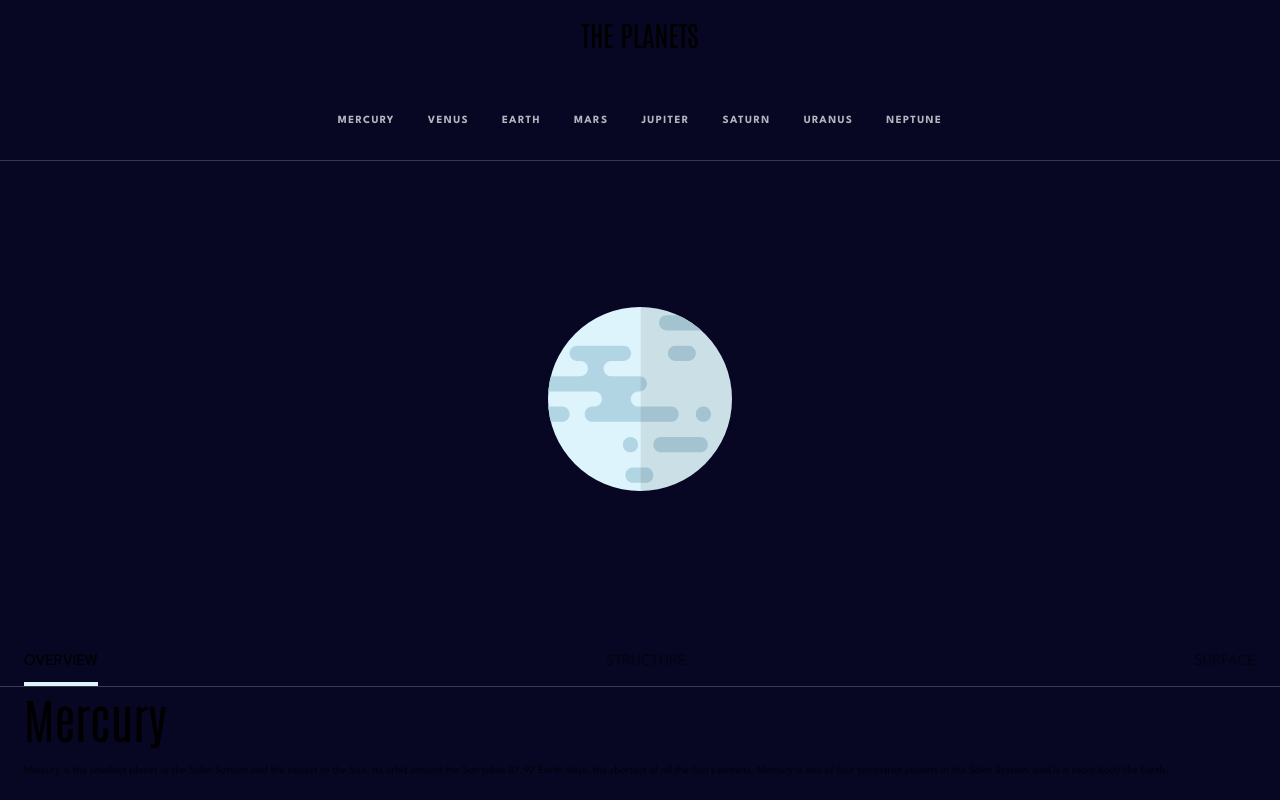
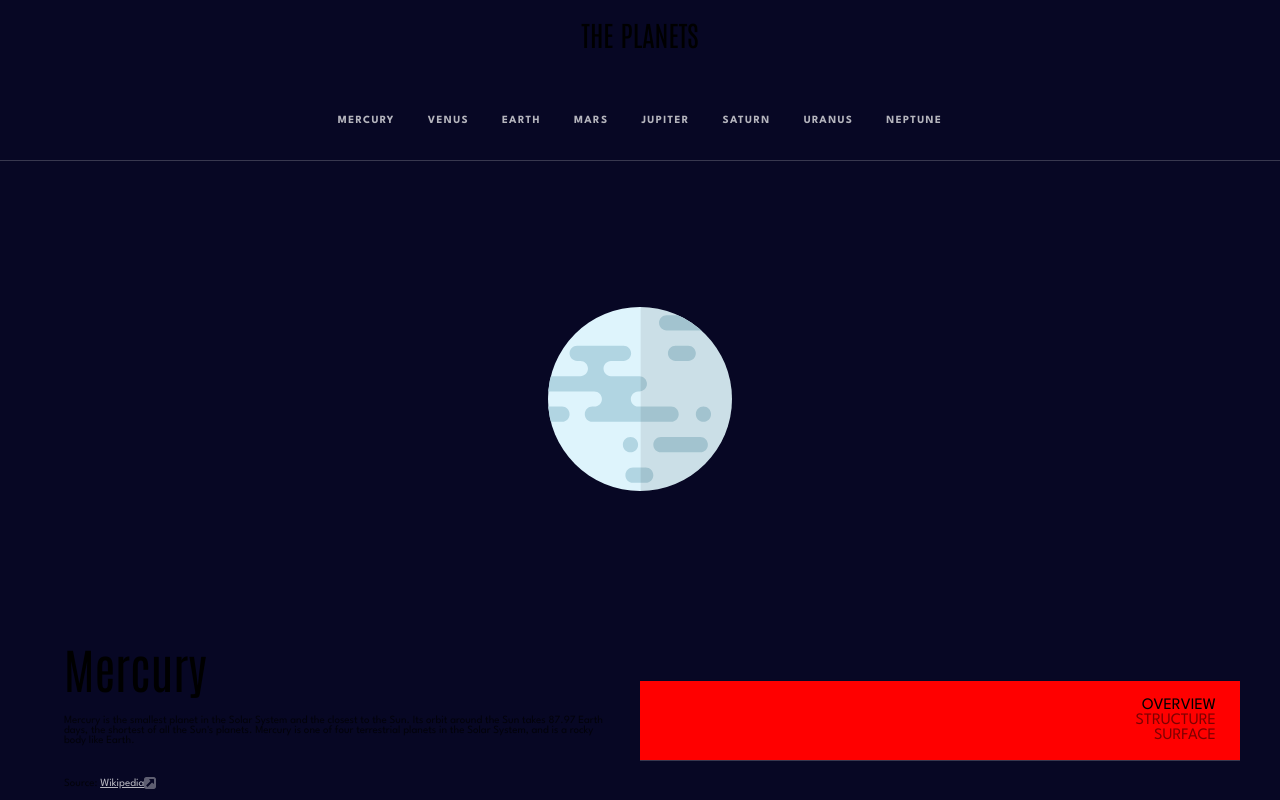
Before and after one commit to radhd/Planets-fact-site, a React (Vite) app: page /mercury in a window 1280 px wide. Shown: the top 800 px of the page. Built offline with nearby package versions, Linux system fonts and the light colour scheme.

Commit message:
Set position for the overview buttons

```diff
--- a/src/components/ButtonOverview.jsx
+++ b/src/components/ButtonOverview.jsx
@@ -27,4 +27,7 @@ const OverviewLine = styled.div`
   position: absolute;
   bottom: -17px;
   background-color: ${({ theme, name }) => theme[name].color};
+  @media (min-width: 768px) {
+    display: none;
+  }
 `;
--- a/src/components/Information.jsx
+++ b/src/components/Information.jsx
@@ -133,5 +133,7 @@ const Wrapper = styled.div`
   text-align: center;
   @media (min-width: 768px) {
     text-align: left;
+    width: calc(50% - 40px);
+    margin: 0 40px;
   }
 `;
--- a/src/pages/Planet.jsx
+++ b/src/pages/Planet.jsx
@@ -46,6 +46,9 @@ export default function Planet() {
 const MainWrapper = styled.main`
   display: flex;
   flex-direction: column;
+  @media (min-width: 768px) {
+    position: relative;
+  }
 `;
 
 const OverviewSection = styled.div`
@@ -53,4 +56,16 @@ const OverviewSection = styled.div`
   padding: 17px 24px;
   display: flex;
   justify-content: space-between;
+  @media (min-width: 768px) {
+    display: flex;
+    flex-direction: column;
+    align-items: end;
+    background-color: red;
+    width: 40%;
+    margin: 0 40px;
+    width: calc(50% - 40px);
+    position: absolute;
+    right: 0;
+    top: 520px;
+  }
 `;
```
